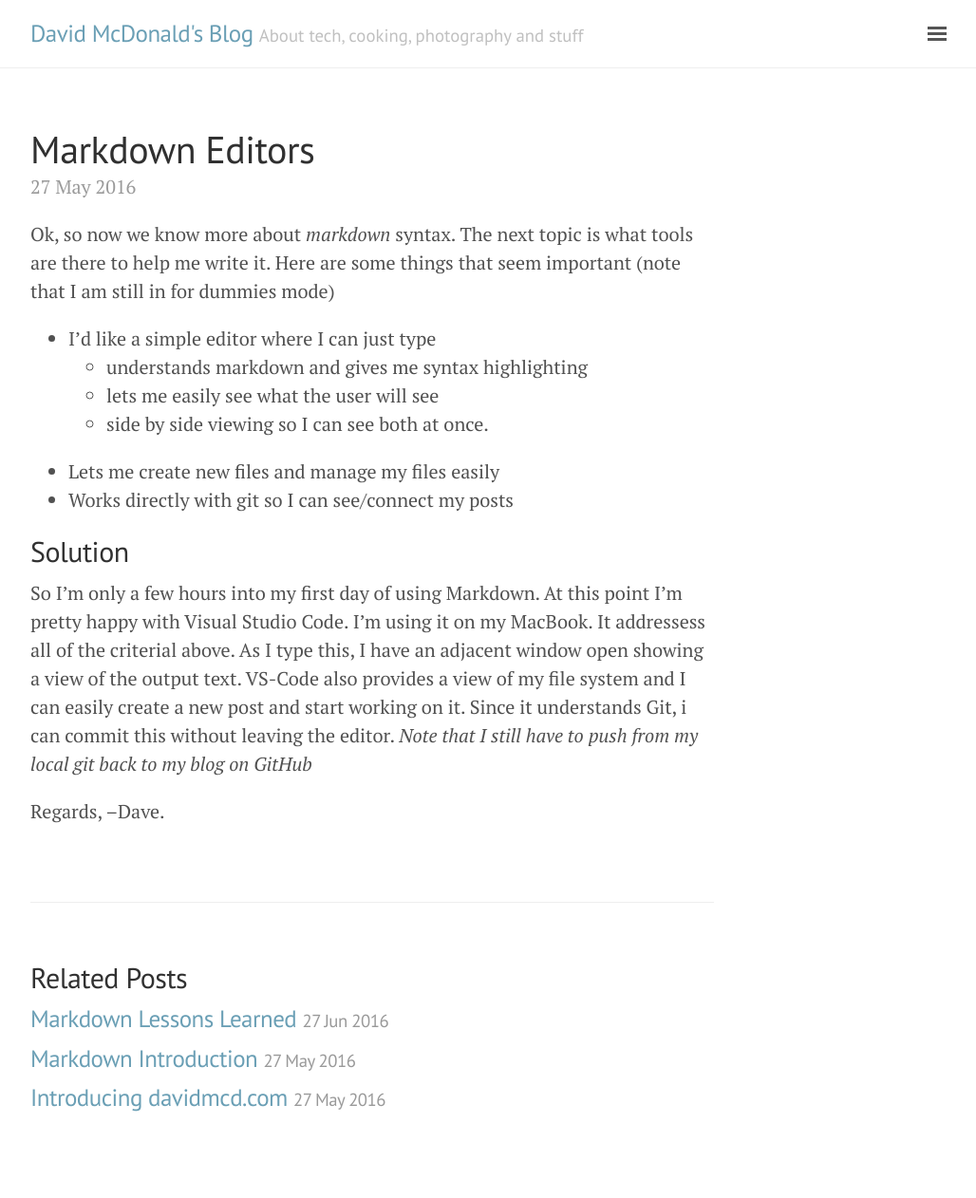
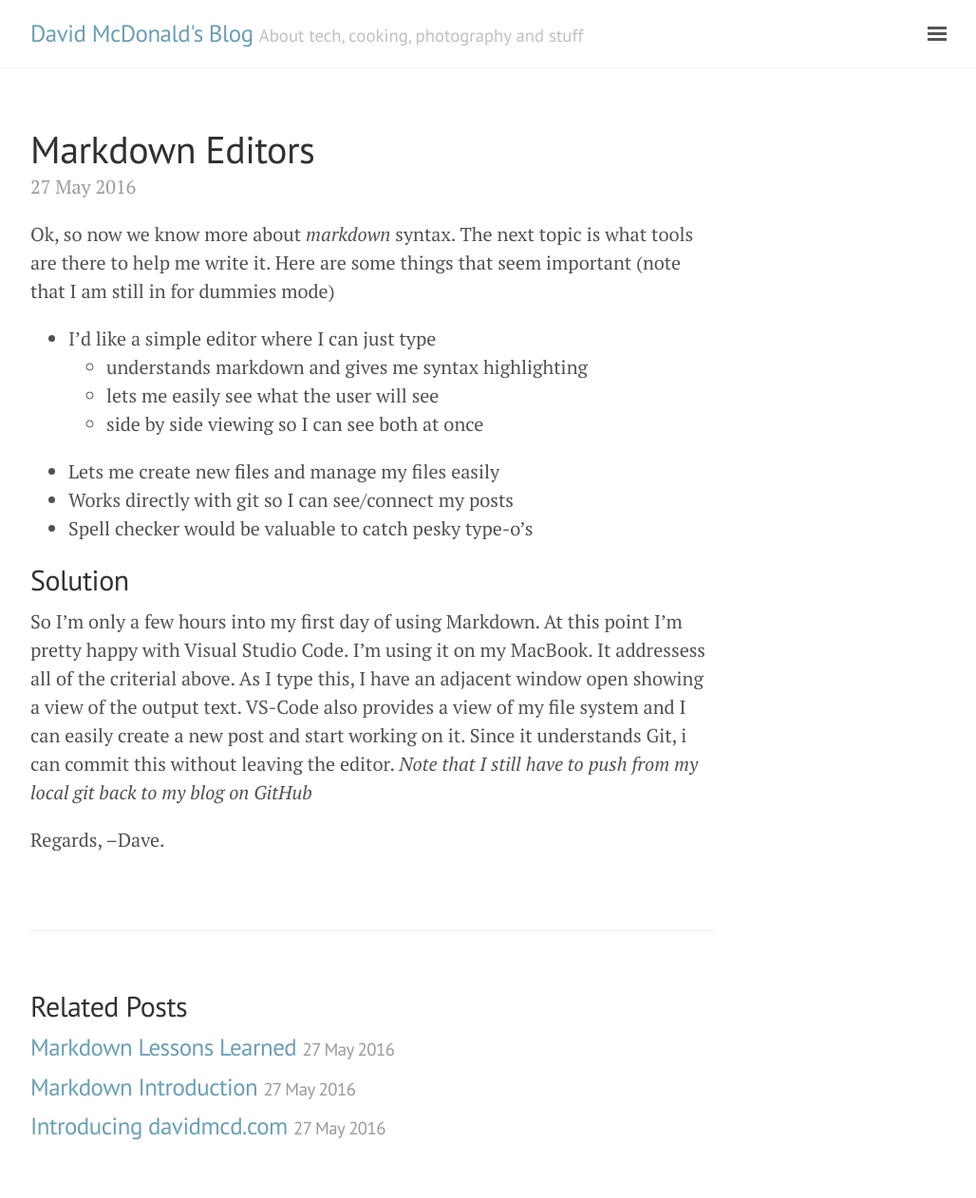
Before and after one commit to davidmcd/davidmcd.github.io, a Jekyll site: the page built from _posts/2016-05-27-Markdown-editors.md, in a window 1280 px wide. Shown: the whole page at 95% size, without its empty margins (248-1276 px from the left). Built offline with Jekyll 4.4.1, drawn with Linux system fonts in a browser that asks for light colours; before the commit the page ends 1232 px from its top, so only the background shows below that.

Commit message:
Fixed post date and made a few other edits

```diff
--- a/_posts/2016-05-27-Markdown-editors.md
+++ b/_posts/2016-05-27-Markdown-editors.md
@@ -10,9 +10,10 @@ for dummies mode)
 * I'd like a simple editor where I can just type
   * understands markdown and gives me syntax highlighting
   * lets me easily see what the user will see
-  * side by side viewing so I can see both at once.
+  * side by side viewing so I can see both at once
 * Lets me create new files and manage my files easily
 * Works directly with git so I can see/connect my posts
+* Spell checker would be valuable to catch pesky type-o's
 
 ## Solution
 
```
Also changed, not shown: _posts/2016-05-27-Markdown-lessons-learned.md (renamed from _posts/2016-06-27-Markdown-lessons-learned.md, +1 -1 lines).
